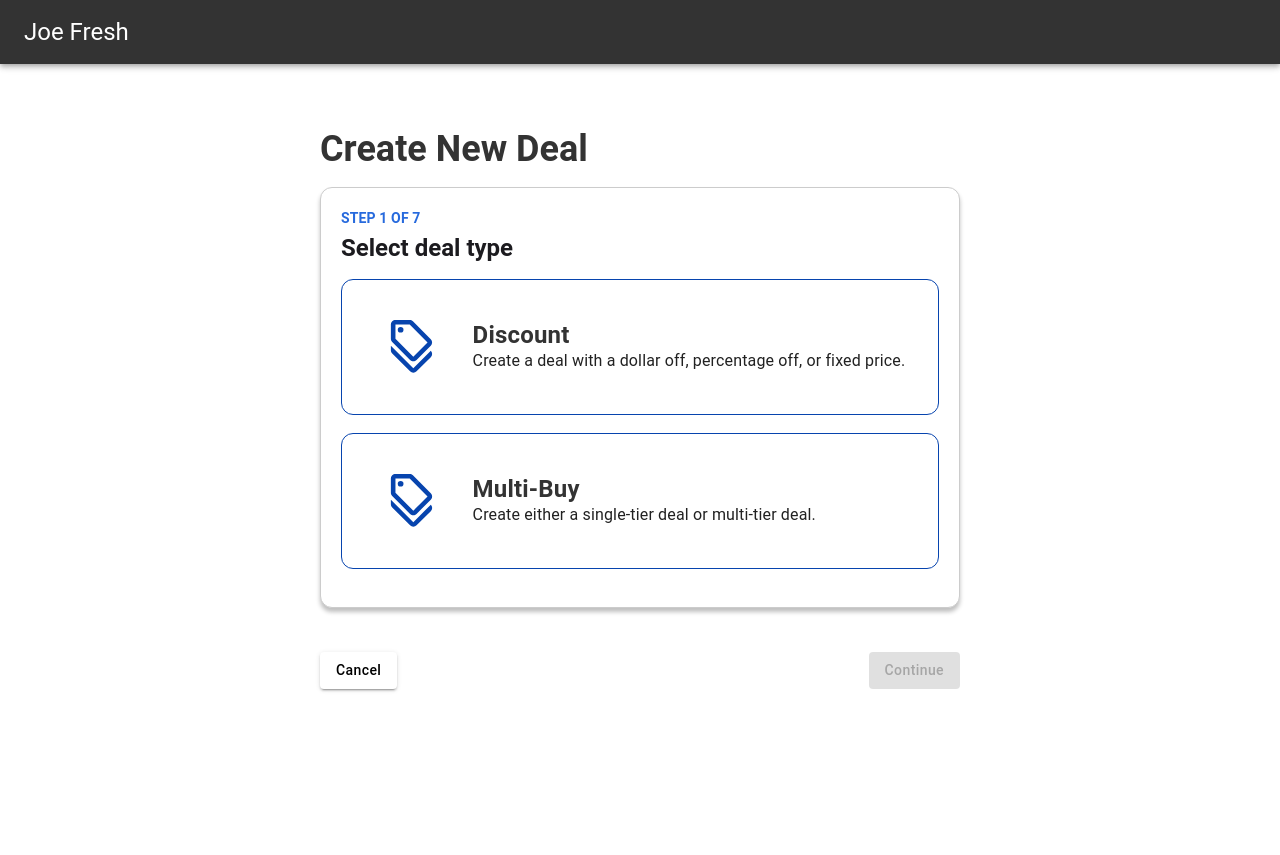
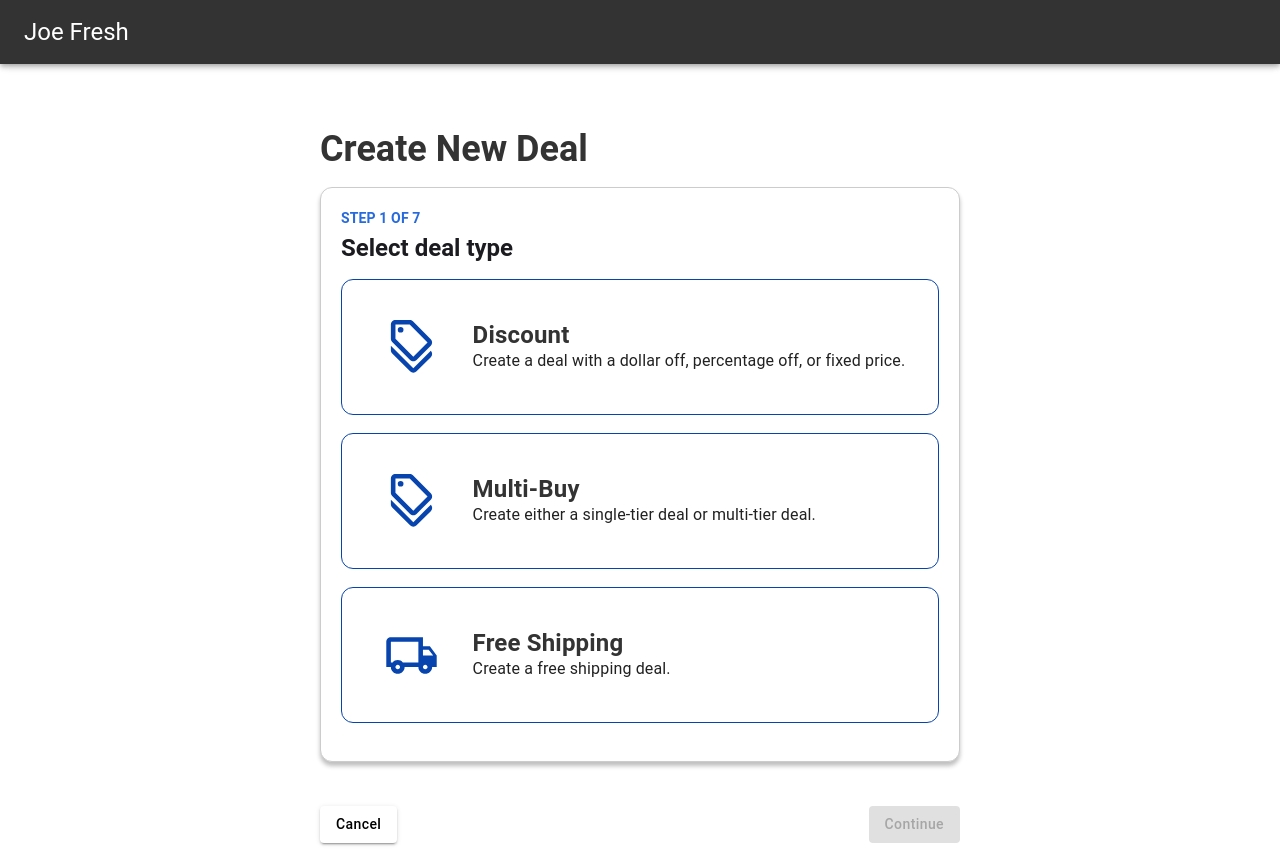
Before and after one commit to NashTech-Labs/react-hook-forms, a Next.js app: page /deals/create in a window 1280 px wide. Before the commit the page ends 800 px from the top, so only its background shows below. Built offline with nearby package versions, Linux system fonts and the light colour scheme; no server answers.

Commit message:
QA_Updated

```diff
--- a/components/CreateDeal/CreateDeal.tsx
+++ b/components/CreateDeal/CreateDeal.tsx
@@ -86,7 +86,7 @@ function CreateDeal() {
           </Grid>
         </Grid>
 
-        {/* <Grid
+        <Grid
           data-testid="dealBtn"
           onClick={() => {
             handleDealValue("free-shipping");
@@ -100,7 +100,7 @@ function CreateDeal() {
             </Typography>
             <Typography >Create a free shipping deal.</Typography>
           </Grid>
-        </Grid> */}
+        </Grid>
 
       </Card>
 
```
